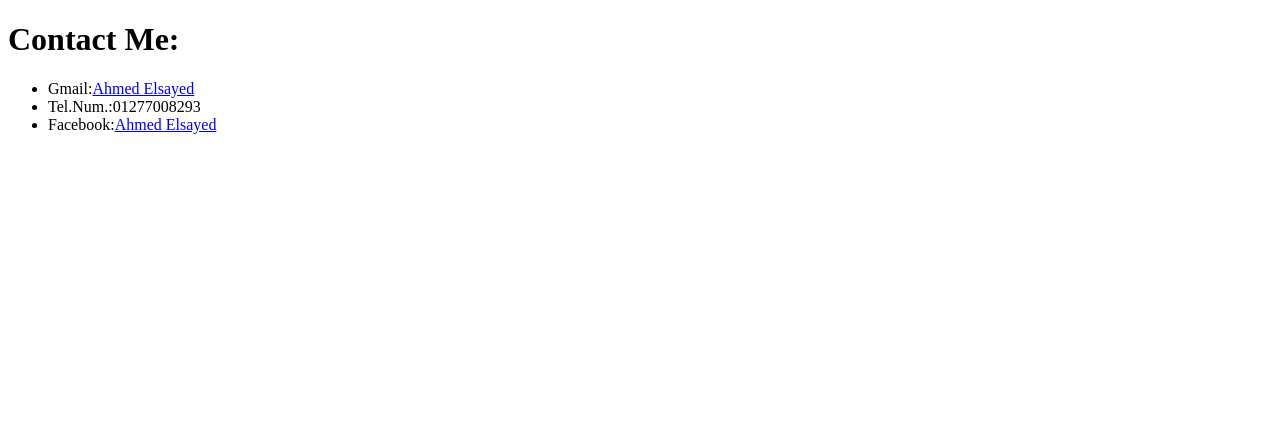
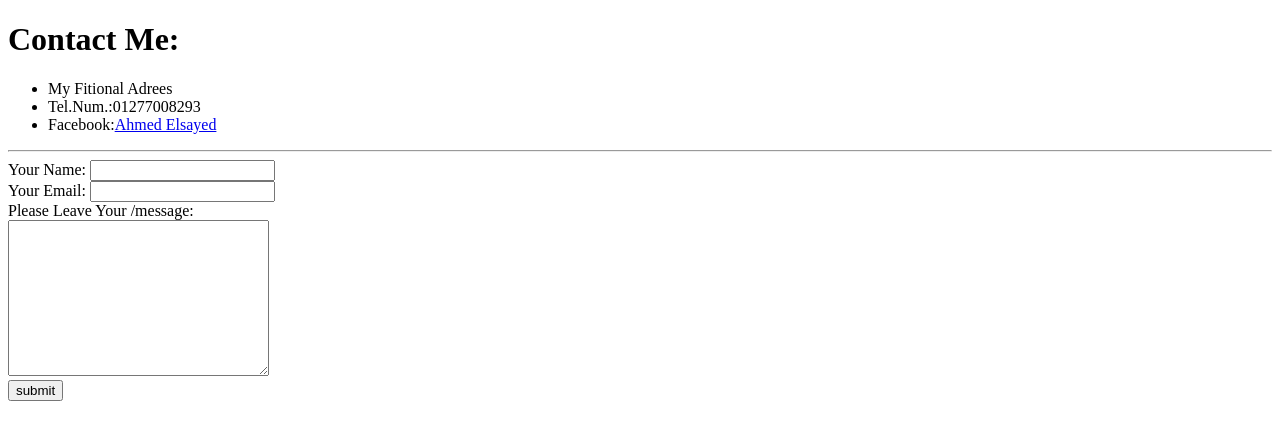
Before and after one commit to Ahmede1407/cv, a plain HTML site: page contact me.html in a window 1280 px wide. Drawn offline with Linux system fonts and the light colour scheme.

Commit message:
Add files via upload

```diff
--- a/contact me.html
+++ b/contact me.html
@@ -7,9 +7,22 @@
   <body>
     <h1>Contact Me:</h1>
     <ul>
-      <li>Gmail:<a href="https://mail.google.com/mail/u/0/#inbox">Ahmed Elsayed</a> </li>
+      <li>My Fitional Adrees </li>
       <li>Tel.Num.:01277008293</li>
       <li>Facebook:<a href="https://www.facebook.com/">Ahmed Elsayed</a> </li>
     </ul>
+    <hr>
+    <form  action="mailto:ahmed.mano.am68@gmail.com" method="post" enctype="text/plain">
+      <label>Your Name:</label>
+      <input type="text" name="yourName" value=""><br>
+      <label>Your Email:</label>
+      <input type="email" name="yourEmail" value=""><br>
+      <label>Please Leave Your /message:</label><br>
+      <textarea name="yourMessage" rows="10" cols="30"></textarea><br>
+      <input type="submit" name="" value="submit">
+    </form>
+
+
+
   </body>
 </html>
```
